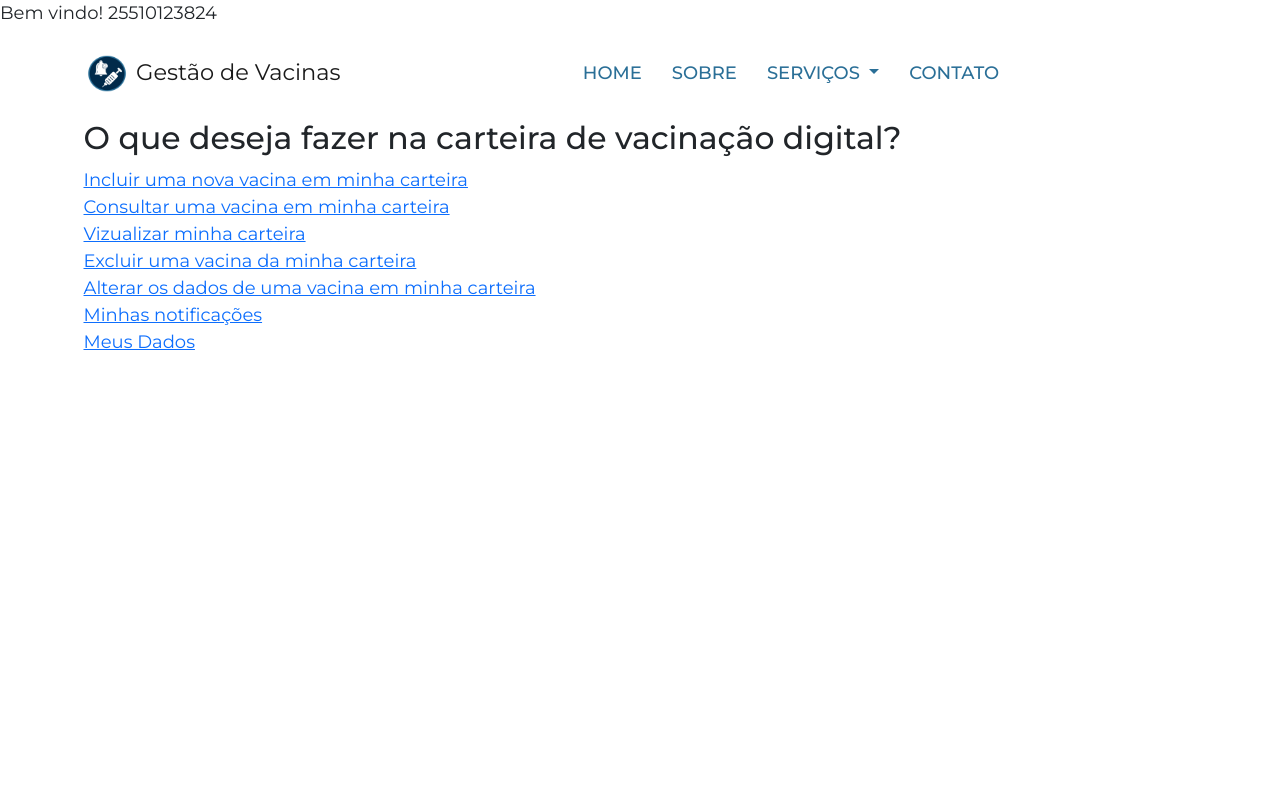
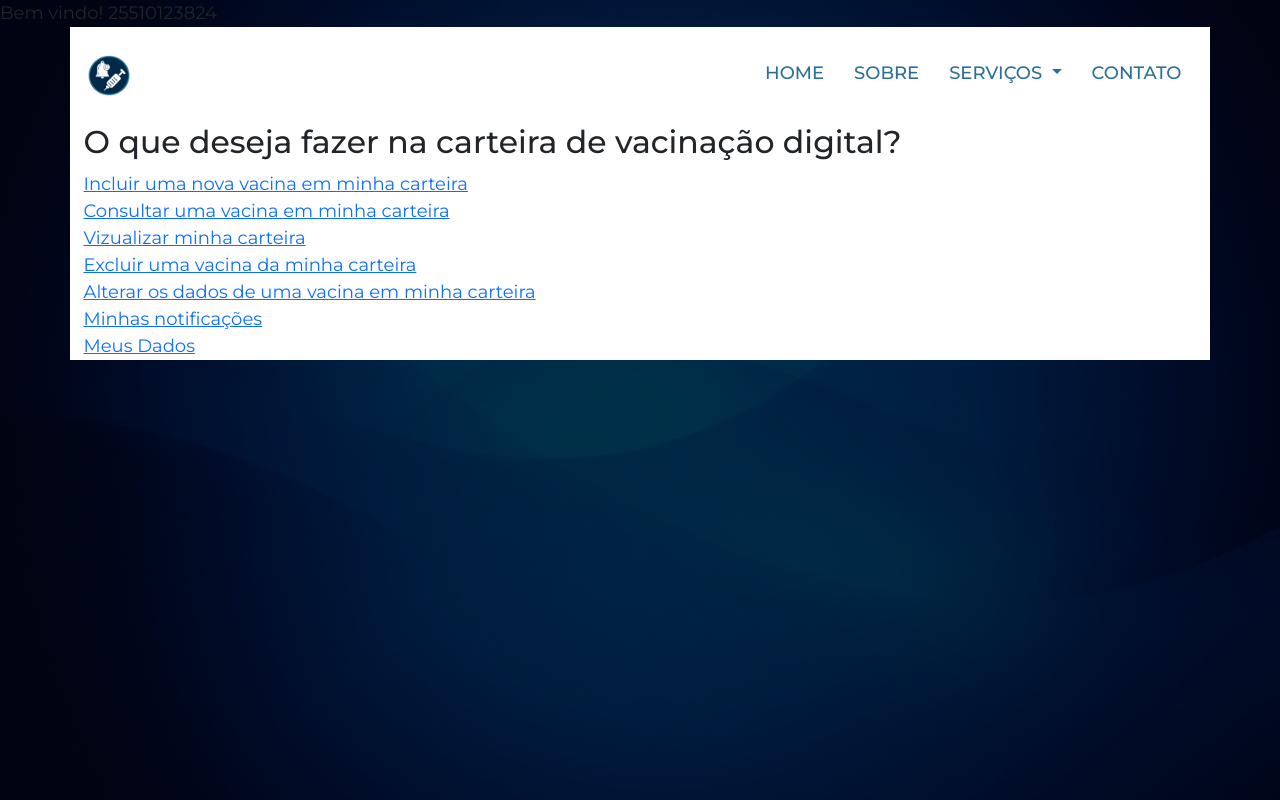
Before and after one commit to PabloH01/GestaoVacina_FerramentaDigital, a PHP site: page /backend_sistema/estruturalogin/user/index.php in a window 1280 px wide. Run offline with PHP 8.4, Linux system fonts and the light colour scheme; a user stored in the database is signed in; some libraries are stand-ins or nearby versions.

Commit message:
V:1.5 - NavBar Completa

```diff
--- a/backend_sistema/estruturalogin/user/index.php
+++ b/backend_sistema/estruturalogin/user/index.php
@@ -10,6 +10,7 @@
         <link href="https://fonts.googleapis.com/css2?family=Montserrat:ital,wght@0,400;0,500;0,700;1,400;1,500&display=swap" rel="stylesheet">
         <!-- Bootstrap CSS -->
         <link rel="stylesheet" href="../../../css/main.css">
+        <link rel="stylesheet" href="../../../css/css_pages/index.css">
         <title>Página Inicial</title>
 
         <!-- Open SQL -->
@@ -36,8 +37,7 @@
             <div class="container">
                 <nav class="navbar navbar-expand-lg navbar-light justify-content-between">
                     <a class="navbar-brand" href="#">
-                        <img src="../../../itens/imgs/icovacina.ico" class="img-fluid" width="10%">
-                        Gestão de Vacinas
+                        <img src="../../../itens/imgs/icovacina.ico" class="img-fluid" width="40%">
                     </a>
                     <button class="navbar-toggler" type="button" data-bs-toggle="collapse" data-bs-target="#navbarSupportedContent" aria-controls="navbarSupportedContent" aria-expanded="false" aria-label="Toggle navigation">
                     <span class="navbar-toggler-icon"></span>
--- /dev/null
+++ b/css/css_pages/index.css
@@ -0,0 +1,11 @@
+body{
+    width: 100%;
+    height: 100vh;
+    background-image: linear-gradient(rgba(0,0,0,0.7), rgba(0,0,0,0.7)), url('../../itens/imgs/backblue.jpg');
+    background-position: center;
+    background-size: cover;
+}
+
+.container{
+    background-color: white;
+}
--- a/css/custom.css
+++ b/css/custom.css
@@ -17,11 +17,20 @@ body, html {
     font-weight: 500;
     padding-left: 0;
     padding-right: 0;
-    margin: 15px;
-    margin-right: 15px;
     color: var(--colorAzul3);
+    border-bottom: solid 4px transparent;
+}
+
+/*Alteração na navBar - Justify Content Between*/
+#header .navbar-brand{
+    margin-right: 30rem;
 }
 
 #header .nav-link:hover{
     border-bottom: solid 4px var(--colorAzul3);
+    color: var(--colorAzul3);
 }
+
+#header .navbar-collapse{
+    justify-items: end;
+}
--- a/css/responsive.css
+++ b/css/responsive.css
@@ -0,0 +1,19 @@
+/* ------ MEDIA for NavBar Justify Content -------- */
+@media (max-width: 1200px){
+    #header .navbar-brand{
+        margin-right: 18rem;
+    }
+}
+@media (max-width: 991.98px){
+    #header .navbar-collapse{
+        width: 100%;
+        margin-right: 4rem;
+    }
+}
+
+@media (min-width: 992px){
+    #header .nav-link{
+        margin: 15px;
+        margin-right: 15px;
+    }
+}
```
